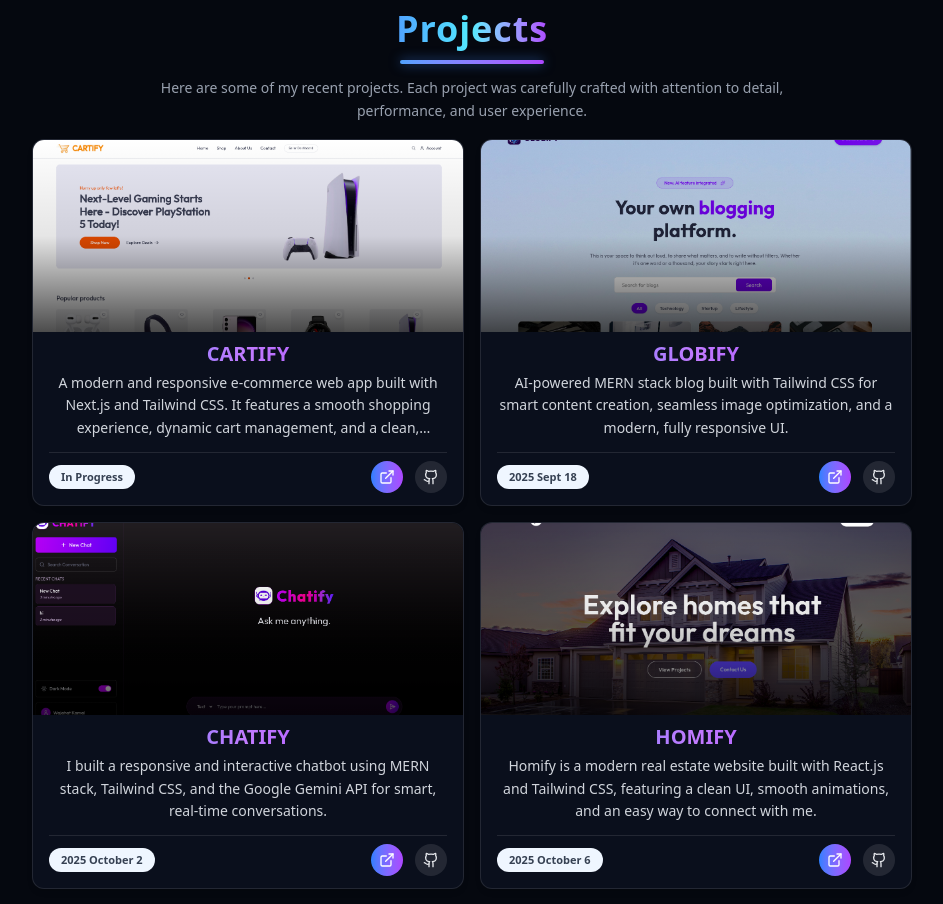
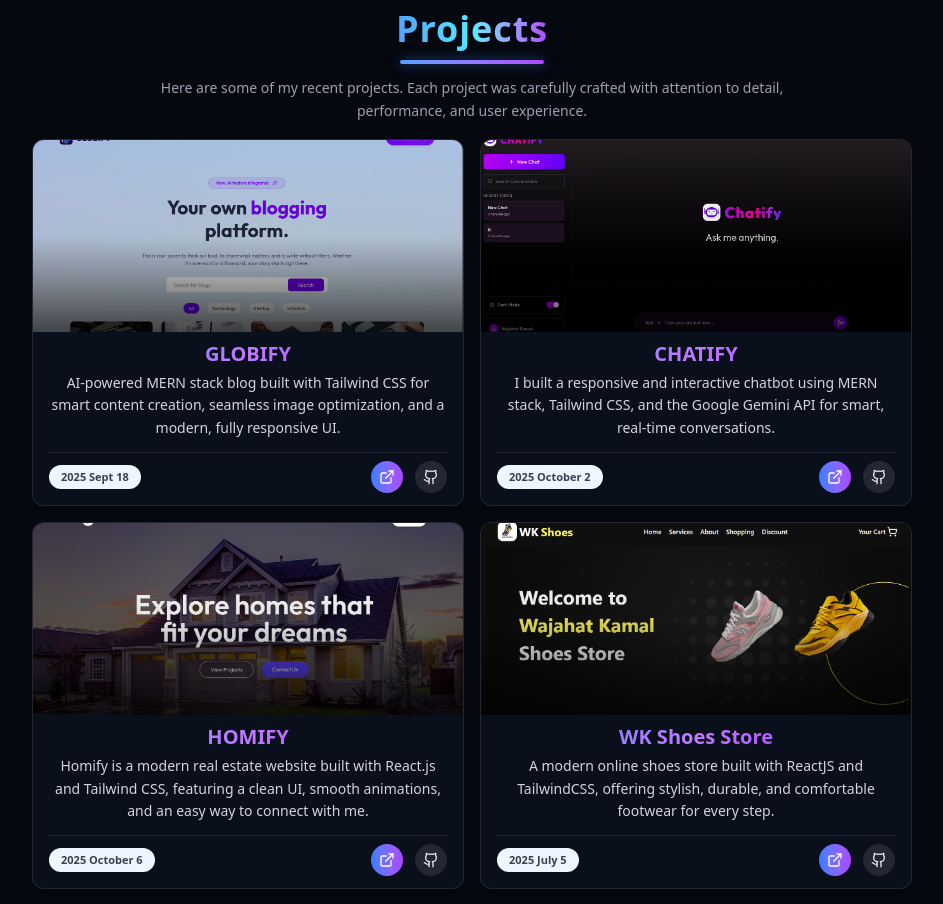
Before and after one commit to wajahat-kamal/Dev-Portfolio, a React (Vite) app: page / in a window 1280 px wide. Shown: the part 1580-2484 px from the top of the page, without its empty margins (168-1111 px from the left). Built offline with nearby package versions, Linux system fonts and the light colour scheme.

Commit message:
Comment out CARTIFY project details in Data.js for future reference.

```diff
--- a/src/assets/Data.js
+++ b/src/assets/Data.js
@@ -19,16 +19,16 @@ import html5Icon from "./skills/html5-icon.svg";
 
 // Projects Section
 export const projects = [
-  {
-    id: 1,
-    title: "CARTIFY",
-    description: "A modern and responsive e-commerce web app built with Next.js and Tailwind CSS. It features a smooth shopping experience, dynamic cart management, and a clean, minimalist design for effortless product browsing.",
-    image: wkCartifyImg,
-    tags: ["Next.js", "Tailwind CSS"],
-    demoURL: "https://cartify-wk.vercel.app",
-    githubURL: "https://github.com/wajahat-kamal/CARTIFY/",
-    date: "In Progress"
-  },
+  // {
+  //   id: 1,
+  //   title: "CARTIFY",
+  //   description: "A modern and responsive e-commerce web app built with Next.js and Tailwind CSS. It features a smooth shopping experience, dynamic cart management, and a clean, minimalist design for effortless product browsing.",
+  //   image: wkCartifyImg,
+  //   tags: ["Next.js", "Tailwind CSS"],
+  //   demoURL: "https://cartify-wk.vercel.app",
+  //   githubURL: "https://github.com/wajahat-kamal/CARTIFY/",
+  //   date: "In Progress"
+  // },
   {
     id: 2,
     title: "GLOBIFY",
```
